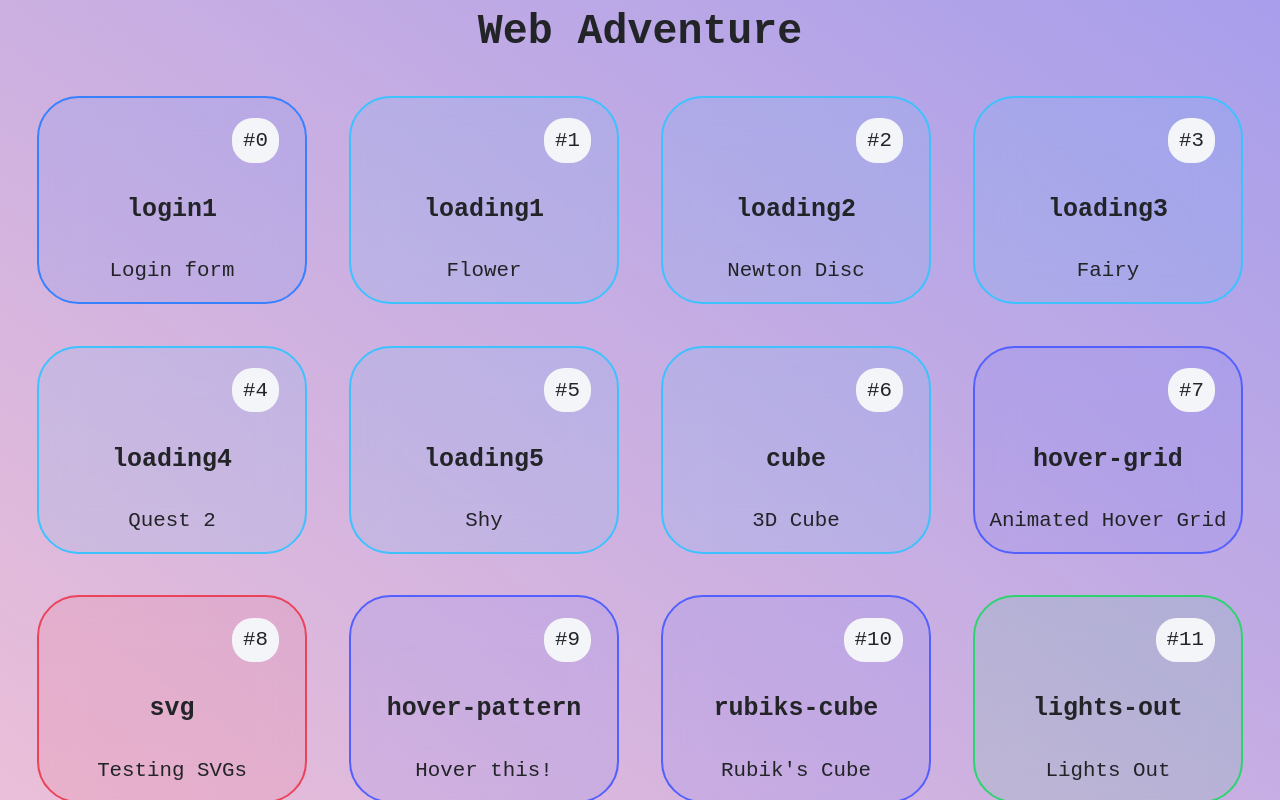
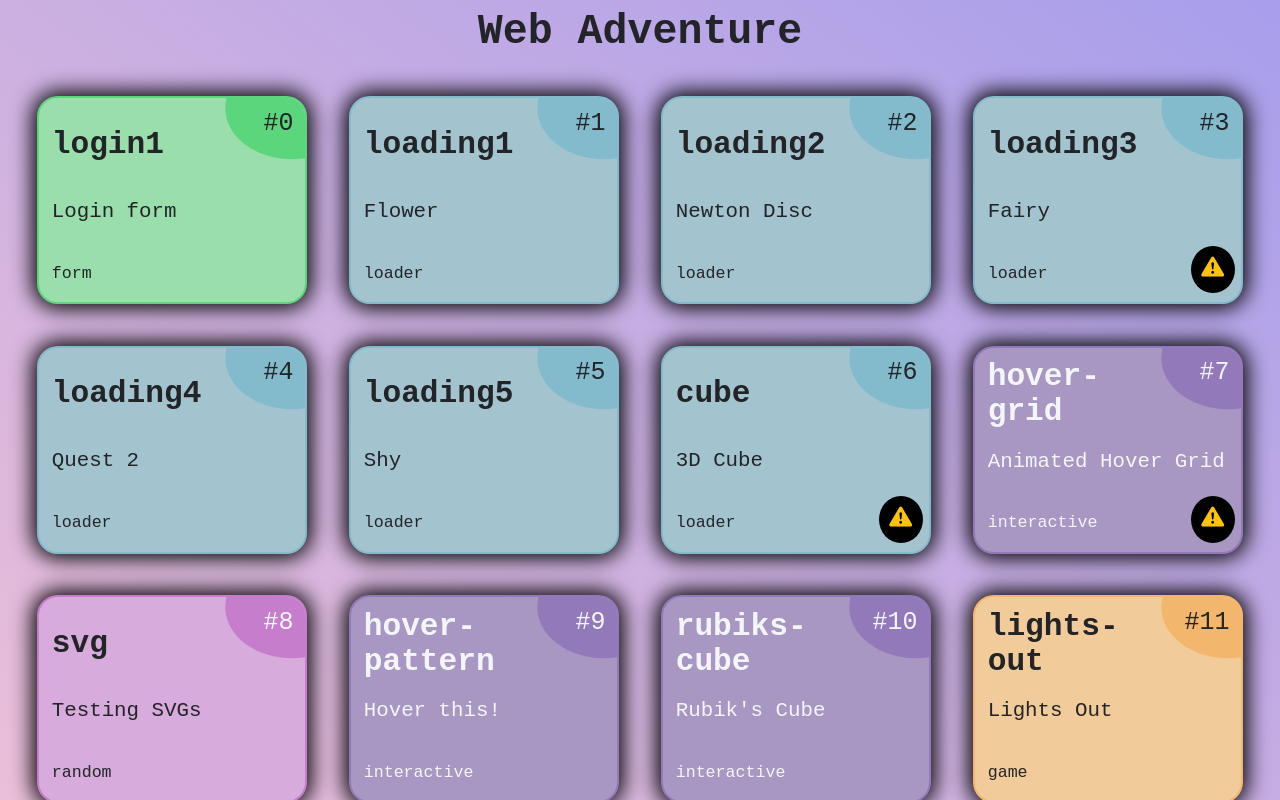
Before and after one commit to dudushy/web-adventure, an Angular app: page /web-adventure/ in a window 1280 px wide. Built offline with nearby package versions, Linux system fonts and the light colour scheme.

Commit message:
New home styles

```diff
--- a/src/app/pages/home/home.component.html
+++ b/src/app/pages/home/home.component.html
@@ -1,11 +1,27 @@
 <div id="{{title}}-content" class="pageContent">
   <div class="cards">
     <div class="card" *ngFor="let page of app.allPages | keyvalue : app.defaultOrder" (click)="app.redirectTo(page.value['path'], title)" [attr.type]="page.value['data']['type']">
-      <a>{{page.value['path']}}</a>
+      <div class="cardInfo">
+        <div class="cardTitle">
+          <p>{{page.value['path']}}</p>
+        </div>
 
-      <p>{{page.value['data']['description']}}</p>
+        <div class="cardDescription">
+          <p>{{page.value['data']['description']}}</p>
+        </div>
 
-      <span>#{{page.key}}</span>
+        <div class="cardType">
+          <p>{{page.value['data']['type']}}</p>
+        </div>
+
+        <div class="cardNo">
+          <p>#{{page.key}}</p>
+        </div>
+
+        <div *ngIf="page.value['data']['status'] == 'wip'" class="cardWarning" title="Work In Progress">
+          <i class="bi bi-exclamation-triangle-fill"></i>
+        </div>
+      </div>
     </div>
   </div>
 </div>
--- a/src/app/pages/home/home.component.scss
+++ b/src/app/pages/home/home.component.scss
@@ -19,12 +19,16 @@
 }
 
 .cards {
-  // height: 100%;
   display: flex;
   flex-wrap: wrap;
   justify-content: center;
 
   .card {
+    --cardColor: #999999;
+    --cardColorSelected: #000000;
+    --cardText: #f4f5f8;
+    --cardTextSelected: #131313;
+
     position: relative;
     display: flex;
     flex-direction: column;
@@ -34,79 +38,172 @@
     @include fixedHeight(calc(var(--responsiveUnit) * 10));
     @include fixedWidth(calc(var(--responsiveUnit) * 13));
     margin: calc(var(--responsiveUnit) * 1);
-    border-radius: calc(var(--responsiveUnit) * 2);
-    backdrop-filter: blur(calc(var(--responsiveUnit) * 1));
+    border-radius: calc(var(--responsiveUnit) * 1);
+    border: calc(var(--responsiveUnit) * 0.1) solid $medium;
+    border-color: var(--cardColor);
+    background: var(--cardColorSelected);
+    color: var(--cardText);
+    @include allVendors(box-shadow, 0 0 calc(var(--responsiveUnit) * 1) calc(var(--responsiveUnit) * 0.2) $black);
     @include allVendors(transition, all 300ms ease-in-out);
-    border: calc(var(--responsiveUnit) * 0.1) solid $medium;
+
+    &::after {
+      content: "";
+      position: absolute;
+      top: 0;
+      right: 0;
+      transform: translate(40%, -40%);
+      height: 50%;
+      width: 50%;
+      z-index: 1;
+      border-radius: 50%;
+      background: var(--cardColor);
+      @include allVendors(transition, all 300ms ease-in-out);
+    }
+
     &:hover {
       transform: translateY(calc(var(--responsiveUnit) * -0.5));
+      @include allVendors(
+        box-shadow,
+        0 0 calc(var(--responsiveUnit) * 1) calc(var(--responsiveUnit) * 0.2) var(--cardColorSelected)
+      );
       cursor: pointer;
+      color: var(--cardTextSelected);
+
+      &::after {
+        transform: none;
+        height: 100%;
+        width: 100%;
+        border-radius: 0;
+      }
+
+      .cardInfo {
+        .cardTitle,
+        .cardDescription,
+        .cardType {
+          color: var(--cardTextSelected);
+          @include allVendors(transition, all 300ms ease-in-out);
+        }
+      }
     }
+
     &:active {
       transform: translateY(calc(var(--responsiveUnit) * -0.5)) scale(0.95);
     }
-    &[type="form"] {
-      border-color: $primary;
-      background: transparentize($color: $primary, $amount: 0.9);
-    }
-    &[type="loader"] {
-      border-color: $secondary;
-      background: transparentize($color: $secondary, $amount: 0.9);
-    }
-    &[type="interactive"] {
-      border-color: $tertiary;
-      background: transparentize($color: $tertiary, $amount: 0.9);
-    }
-    &[type="random"] {
-      border-color: $danger;
-      background: transparentize($color: $danger, $amount: 0.9);
-    }
-    &[type="game"] {
-      border-color: $success;
-      background: transparentize($color: $success, $amount: 0.9);
-    }
-    &[type="clone"] {
-      border-color: $dark;
-      background: transparentize($color: $dark, $amount: 0.9);
+
+    .cardInfo {
+      z-index: 2;
+      height: 95%;
+      width: 95%;
+      position: relative;
+      display: flex;
+      justify-content: flex-start;
+      flex-direction: column;
+      align-items: flex-start;
+
+      .cardTitle,
+      .cardDescription,
+      .cardType {
+        color: var(--cardText);
+        width: 100%;
+        display: flex;
+        align-items: center;
+        justify-content: flex-start;
+
+        p {
+          margin: 0;
+          padding: 0;
+          text-align: left;
+          margin-left: calc(var(--responsiveUnit) * 0.3);
+        }
+      }
+
+      .cardTitle {
+        // background: green;
+        width: 70%;
+        margin-top: 5%;
+        height: 30%;
+        font-size: calc(var(--responsiveUnit) * 1.5);
+        font-weight: bolder;
+      }
+
+      .cardDescription {
+        // background: blue;
+        height: 40%;
+        font-size: calc(var(--responsiveUnit) * 1);
+      }
+
+      .cardType {
+        // background: yellow;
+        width: 75%;
+        height: 25%;
+        font-size: calc(var(--responsiveUnit) * 0.8);
+      }
+
+      .cardNo {
+        // background: red;
+        color: var(--cardTextSelected);
+        position: absolute;
+        top: -10%;
+        right: 2%;
+        text-align: right;
+        font-size: calc(var(--responsiveUnit) * 1.2);
+      }
+
+      .cardWarning {
+        display: flex;
+        align-items: center;
+        justify-content: center;
+        background: $black;
+        border-radius: 50%;
+        padding: calc(var(--responsiveUnit) * 0.5);
+        color: $warning;
+        position: absolute;
+        bottom: 2%;
+        right: 0%;
+        font-size: calc(var(--responsiveUnit) * 1.1);
+      }
     }
 
-    a {
-      display: flex;
-      justify-content: center;
-      align-items: center;
-      text-align: center;
-      color: $dark;
-      text-decoration: none;
-      font-size: calc(var(--responsiveUnit) * 1.2);
-      white-space: pre-wrap;
-      word-break: break-all;
-      overflow: hidden;
-      margin-top: 30%;
-      height: 40%;
-      width: 100%;
-      font-weight: bolder;
+    &[type="form"] {
+      --cardColor: #5cd67d;
+      --cardColorSelected: #99deab;
+      --cardText: #222428;
+      --cardTextSelected: #222428;
     }
 
-    p {
-      margin: 0;
-      height: 40%;
-      width: 100%;
-      display: flex;
-      justify-content: center;
-      align-items: center;
-      text-align: center;
-      font-size: calc(var(--responsiveUnit) * 1);
+    &[type="loader"] {
+      --cardColor: #83bbcc;
+      --cardColorSelected: #a3c4cf;
+      --cardText: #222428;
+      --cardTextSelected: #222428;
     }
 
-    span {
-      background: $light;
-      border-radius: calc(var(--responsiveUnit) * 1);
-      padding: 4%;
-      position: absolute;
-      top: 10%;
-      right: 10%;
-      color: $dark;
-      font-size: calc(var(--responsiveUnit) * 1);
+    &[type="interactive"] {
+      --cardColor: #9179ba;
+      --cardColorSelected: #a797c2;
+      --cardText: #f4f5f8;
+      --cardTextSelected: #f4f5f8;
+    }
+
+    &[type="random"] {
+      --cardColor: #c67ecc;
+      --cardColorSelected: #d7abdb;
+      --cardText: #222428;
+      --cardTextSelected: #f4f5f8;
+    }
+
+    &[type="game"] {
+      --cardColor: #f2b66d;
+      --cardColorSelected: #f2cb9b;
+      --cardText: #222428;
+      --cardTextSelected: #222428;
+    }
+
+    &[type="clone"] {
+      --cardColor: #202020;
+      --cardColorSelected: #090909;
+      --cardText: #f4f5f8;
+      --cardTextSelected: #f4f5f8;
     }
   }
 }
```
